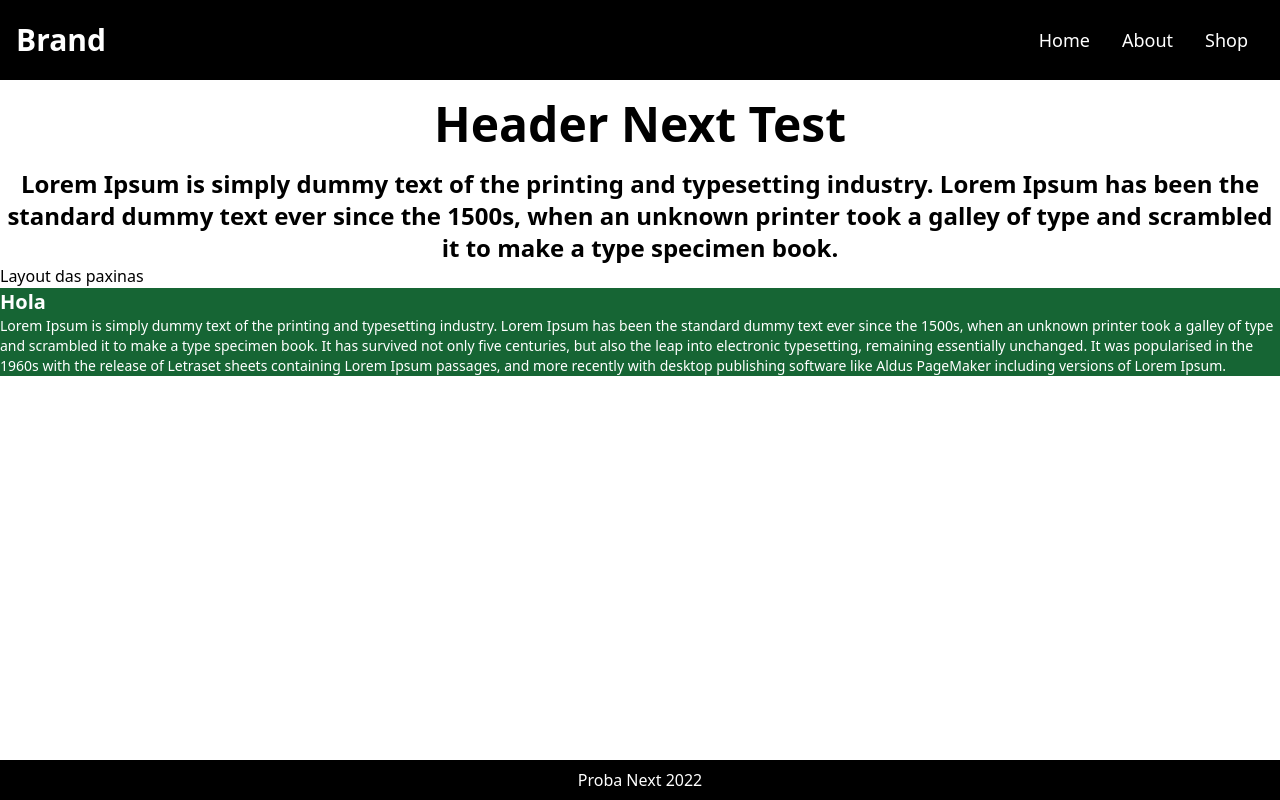
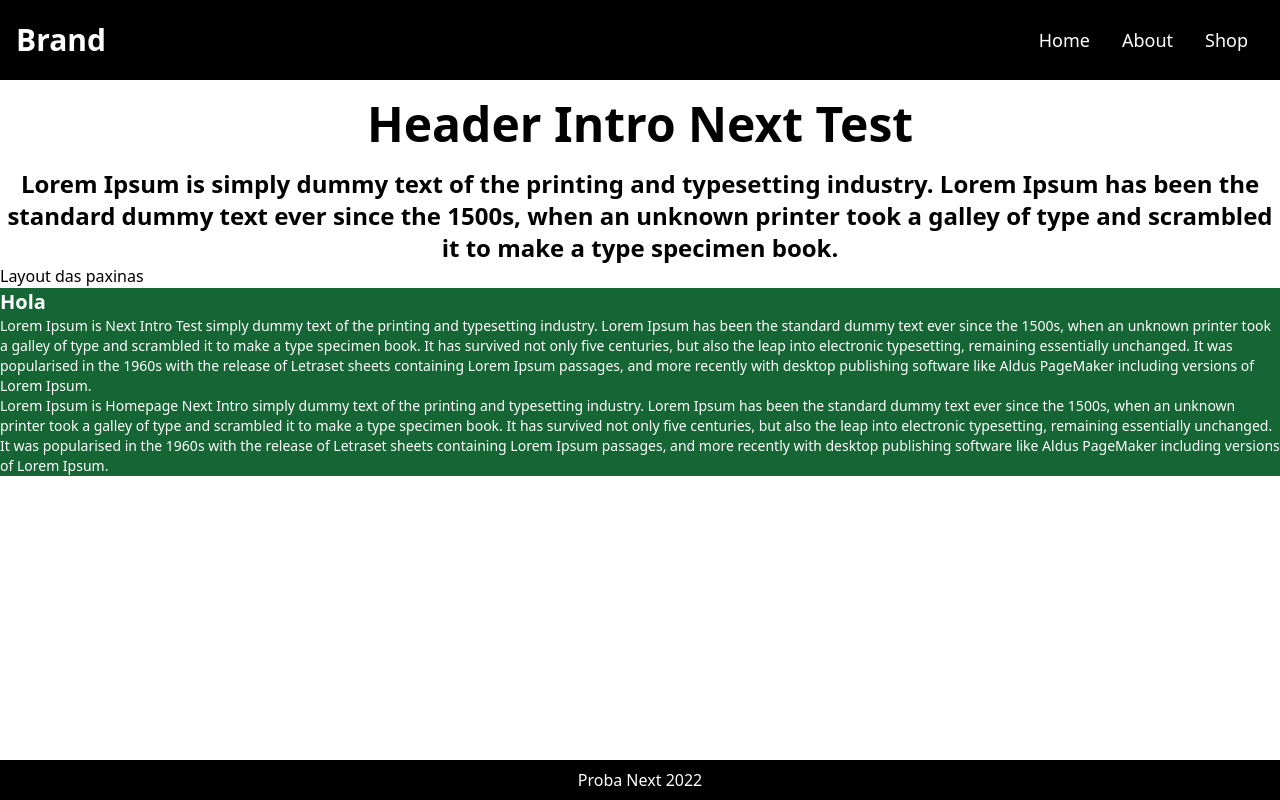
Before and after one commit to diego-rg/next-intro, a Next.js app: page / in a window 1280 px wide. Built offline with nearby package versions, Linux system fonts and the light colour scheme.

Commit message:
seo test 3

```diff
--- a/components/Header.js
+++ b/components/Header.js
@@ -4,7 +4,9 @@ const Header = () => {
   return (
     <div>
       <main>
-        <h1 className="text-center font-bold text-5xl p-5">Header Next Test</h1>
+        <h1 className="text-center font-bold text-5xl p-5">
+          Header Intro Next Test
+        </h1>
         <h2 className="text-center font-semibold text-2xl">
           Lorem Ipsum is simply dummy text of the printing and typesetting
           industry. Lorem Ipsum has been the standard dummy text ever since the
--- a/pages/index.js
+++ b/pages/index.js
@@ -9,18 +9,30 @@ export default function Home() {
           name="description"
           content="Página web de prueba con el framework next.js con react y tailwind css."
         />
+        <link rel="icon" href="../public/favicon.ico" />
       </Head>
       <h3 className="font-bold text-xl">Hola</h3>
       <p className="text-sm">
-        Lorem Ipsum is simply dummy text of the printing and typesetting
-        industry. Lorem Ipsum has been the standard dummy text ever since the
-        1500s, when an unknown printer took a galley of type and scrambled it to
-        make a type specimen book. It has survived not only five centuries, but
-        also the leap into electronic typesetting, remaining essentially
-        unchanged. It was popularised in the 1960s with the release of Letraset
-        sheets containing Lorem Ipsum passages, and more recently with desktop
-        publishing software like Aldus PageMaker including versions of Lorem
-        Ipsum.
+        Lorem Ipsum is Next Intro Test simply dummy text of the printing and
+        typesetting industry. Lorem Ipsum has been the standard dummy text ever
+        since the 1500s, when an unknown printer took a galley of type and
+        scrambled it to make a type specimen book. It has survived not only five
+        centuries, but also the leap into electronic typesetting, remaining
+        essentially unchanged. It was popularised in the 1960s with the release
+        of Letraset sheets containing Lorem Ipsum passages, and more recently
+        with desktop publishing software like Aldus PageMaker including versions
+        of Lorem Ipsum.
+      </p>
+      <p className="text-sm">
+        Lorem Ipsum is Homepage Next Intro simply dummy text of the printing and
+        typesetting industry. Lorem Ipsum has been the standard dummy text ever
+        since the 1500s, when an unknown printer took a galley of type and
+        scrambled it to make a type specimen book. It has survived not only five
+        centuries, but also the leap into electronic typesetting, remaining
+        essentially unchanged. It was popularised in the 1960s with the release
+        of Letraset sheets containing Lorem Ipsum passages, and more recently
+        with desktop publishing software like Aldus PageMaker including versions
+        of Lorem Ipsum.
       </p>
     </div>
   );
```
